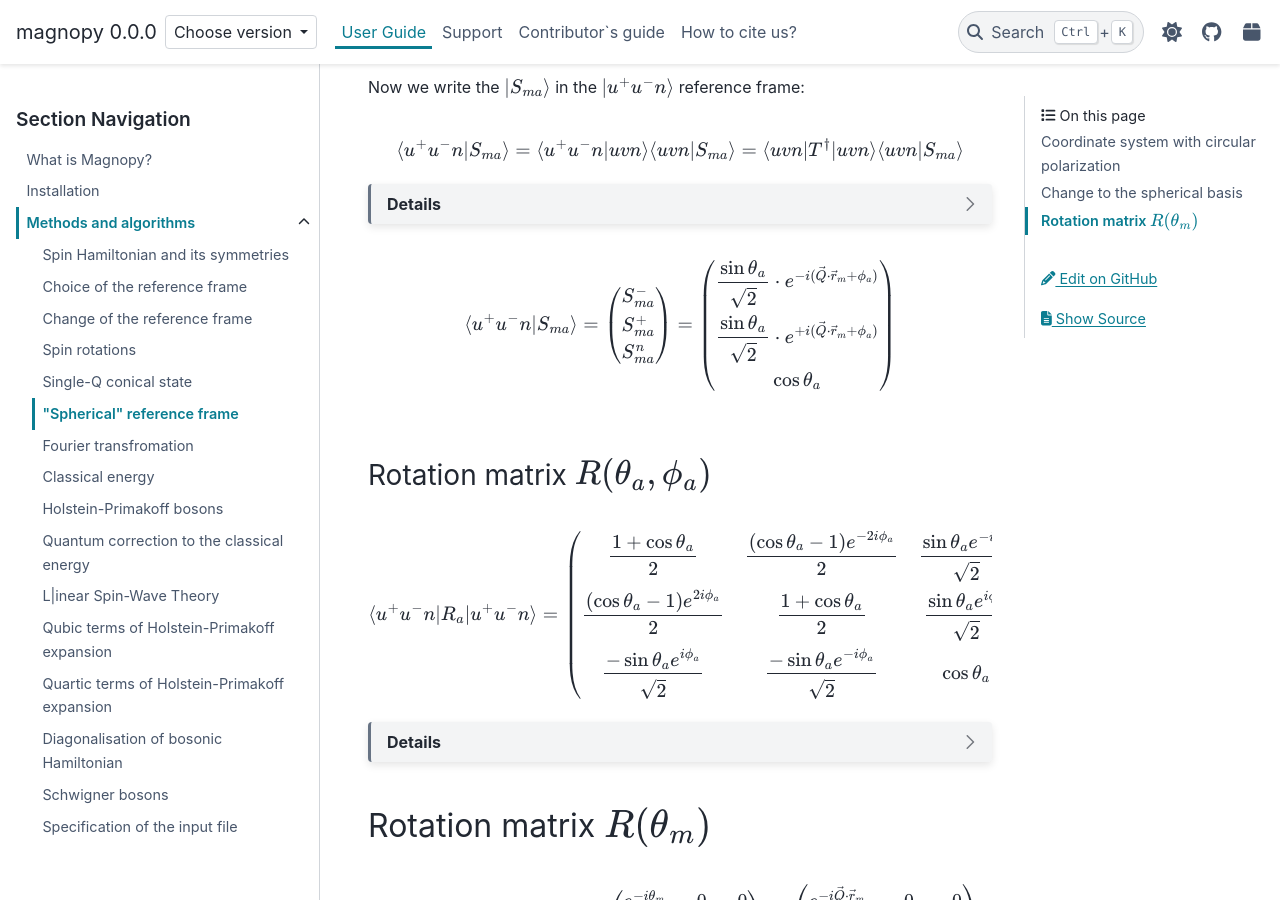
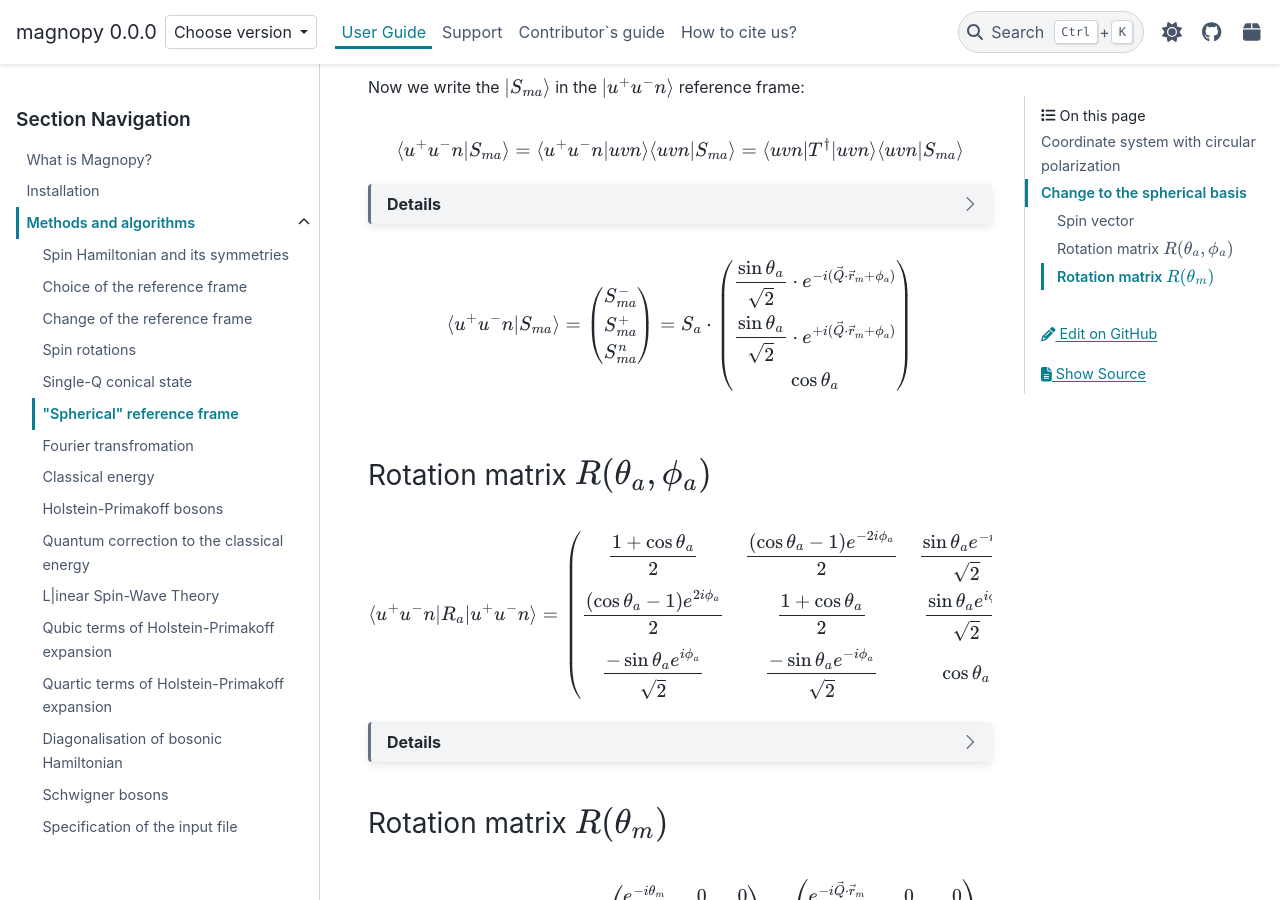
Before and after one commit to marcomarino123/magnopy, a Sphinx documentation site: the page built from docs/source/user-guide/methods/spherical-rf.rst, in a window 1280 px wide and 900 px high, scrolled down 1247 px. Built offline with Sphinx 7.4.7 and the PyData theme 0.15.4, drawn with Linux system fonts in a browser that asks for light colours; a script that is not in the unit is left out; some of the changed text lies outside the part shown.

Commit message:
Add missed length of the spin vector

```diff
--- a/docs/source/user-guide/methods/spherical-rf.rst
+++ b/docs/source/user-guide/methods/spherical-rf.rst
@@ -29,7 +30,7 @@ From the :ref:`previous section <user-guide_methods_single-q>` we recall:
   = R_{ma}\vert S_{ma}^{ferro}\rangle
 
 .. math::
-  \langle uvn\vert S_{ma}\rangle =
+  \langle uvn\vert S_{ma}\rangle =S_a\cdot
   \begin{pmatrix}
       \sin\theta_a\cos(\vec{Q}\cdot\vec{r}_m + \phi_a) \\
       \sin\theta_a\sin(\vec{Q}\cdot\vec{r}_m + \phi_a) \\
@@ -162,11 +163,11 @@ reference frame:
   .. math::
     \begin{multline}
       S_{ma}^{\pm} = \dfrac{S_{ma}^u \pm iS_{ma}^v}{\sqrt{2}} =
-      \dfrac{\sin\theta_a[\cos(\vec{Q}\cdot\vec{r}_m + \phi_a)
+      S_a\cdot\dfrac{\sin\theta_a[\cos(\vec{Q}\cdot\vec{r}_m + \phi_a)
       \pm i\sin(\vec{Q}\cdot\vec{r}_m + \phi_a)]}{\sqrt{2}} \\
-      =\dfrac{\sin\theta_a[\cos(\pm\vec{Q}\cdot\vec{r}_m \pm \phi_a)
+      =S_a\cdot\dfrac{\sin\theta_a[\cos(\pm\vec{Q}\cdot\vec{r}_m \pm \phi_a)
       + i\sin(\pm\vec{Q}\cdot\vec{r}_m \pm \phi_a)]}{\sqrt{2}}
-      = \dfrac{\sin\theta_a}{\sqrt{2}}\cdot e^{\pm i (\vec{Q}\cdot\vec{r}_m + \phi_a)}
+      = S_a\cdot\dfrac{\sin\theta_a}{\sqrt{2}}\cdot e^{\pm i (\vec{Q}\cdot\vec{r}_m + \phi_a)}
     \end{multline}
 
 .. math::
@@ -177,7 +178,7 @@ reference frame:
     S_{ma}^{+} \\
     S_{ma}^{n}
   \end{pmatrix}
-  =
+  =S_a\cdot
   \begin{pmatrix}
      \dfrac{\sin\theta_a}{\sqrt{2}}\cdot e^{- i (\vec{Q}\cdot\vec{r}_m + \phi_a)} \\
      \dfrac{\sin\theta_a}{\sqrt{2}}\cdot e^{+ i (\vec{Q}\cdot\vec{r}_m + \phi_a)} \\
@@ -292,7 +293,7 @@ Rotation matrix :math:`R(\theta_a,\phi_a)`
     \end{multline}
 
 Rotation matrix :math:`R(\theta_m)`
-===================================
+-----------------------------------
 
 .. math::
   \langle u^+u^-n\vert R(\theta_m) \vert u^+u^-n\rangle =
```
Also changed, not shown: other parts of docs/source/user-guide/methods/spherical-rf.rst (+1 -0 lines).
